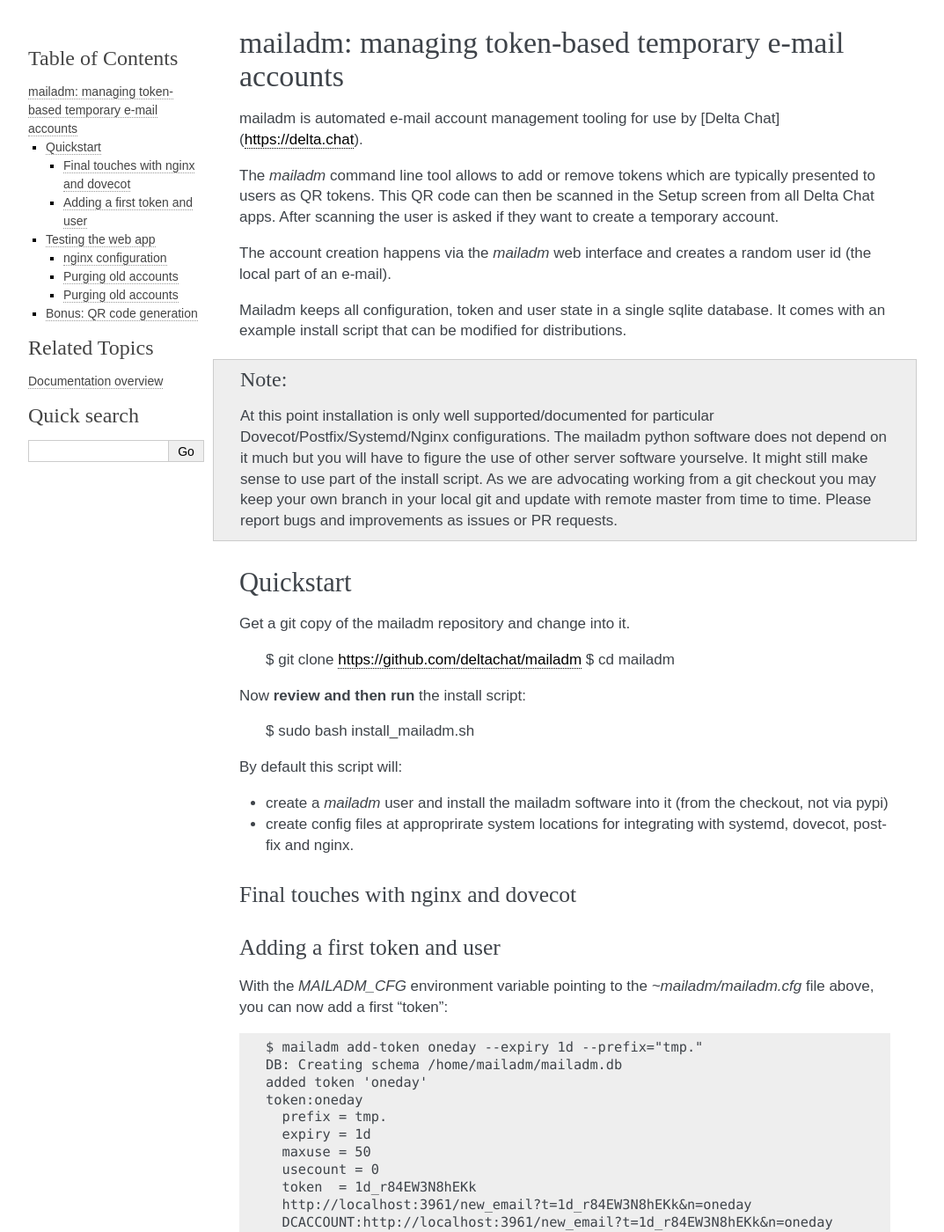
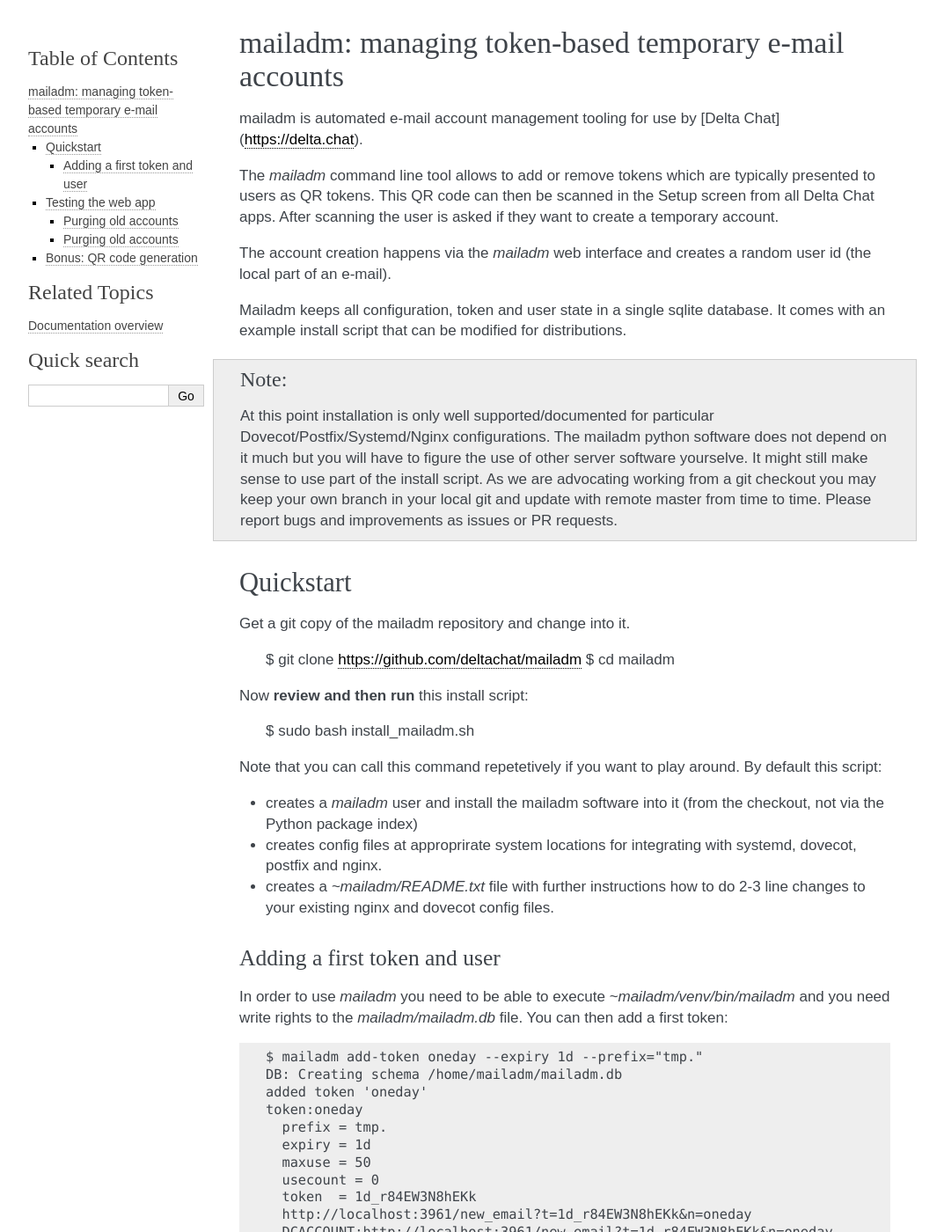
Before and after one commit to deltachat/mailadm, a Sphinx documentation site: the page built from doc/index.rst, in a window 1280 px wide and 1400 px high. Shown: the whole window at 88% size, without its empty margins (108-1181 px from the left). Built offline with Sphinx 7.4.7, drawn with Linux system fonts in a browser that asks for light colours; some of the changed text lies outside the part shown.

Commit message:
some fixes and updates to the docs

```diff
--- a/doc/index.rst
+++ b/doc/index.rst
@@ -36,28 +36,31 @@
     $ cd mailadm
 
 
-Now **review and then run** the install script:
+Now **review and then run** this install script:
 
     $ sudo bash install_mailadm.sh
 
-By default this script will:
+Note that you can call this command repetetively if you want
+to play around. By default this script:
 
-- create a `mailadm` user and install the mailadm software into it (from
-  the checkout, not via pypi)
+- creates a `mailadm` user and install the mailadm software into it (from
+  the checkout, not via the Python package index)
 
-- create config files at approprirate system locations
+- creates config files at approprirate system locations
   for integrating with systemd, dovecot, postfix and nginx.
 
+- creates a `~mailadm/README.txt` file with further instructions
+  how to do 2-3 line changes to your existing nginx and dovecot
+  config files.
 
-Final touches with nginx and dovecot
-++++++++++++++++++++++++++++++++++++
 
 Adding a first token and user
 ++++++++++++++++++++++++++++++
 
-With the `MAILADM_CFG` environment variable
-pointing to the `~mailadm/mailadm.cfg` file above,
-you can now add a first "token"::
+In order to use `mailadm` you need to be able
+to execute `~mailadm/venv/bin/mailadm` and you
+need write rights to the `mailadm/mailadm.db` file.
+You can then add a first token::
 
     $ mailadm add-token oneday --expiry 1d --prefix="tmp."
     DB: Creating schema /home/mailadm/mailadm.db
@@ -105,35 +108,8 @@
 
 We got an e-mail account through the web API, nice.
 
-Note that we are using a localhost-url.  Let's see how
-we could configure "nginx" to serve our web app.
-
-
-nginx configuration
-++++++++++++++++++++++++++++
-
-We assume here that you:
-
-- have HTTPS working for your web domain
-
-- have an operational postfix/dovecot configuration for the domain
-  configured by `mail_domain`
-
-- mailadm is running as a service and dovecot and postfix are using its files.
-
-To make the web API available you can configure nginx
-to proxy to the localhost app::
-
-    # add these lines to your nginx-site config
-    # (/etc/nginx/sites-enabled/XXX)
-    location / {
-        proxy_pass http://localhost:3961/;
-    }
-
-Note that if you change the `location /` parameter you need to edit
-the `mailadm.cfg` file and modify the `web_endpoint` value accordingly
-and then restart the mailadm service.
-
+Note that we are using a localhost-url whereas in reality
+your "web_endpoint" will be a full https-url.
 
 Purging old accounts
 ++++++++++++++++++++++++
@@ -150,7 +126,6 @@
 You can call it from a "cron.daily" script.
 
 
-
 Bonus: QR code generation
 ---------------------------
 
```
